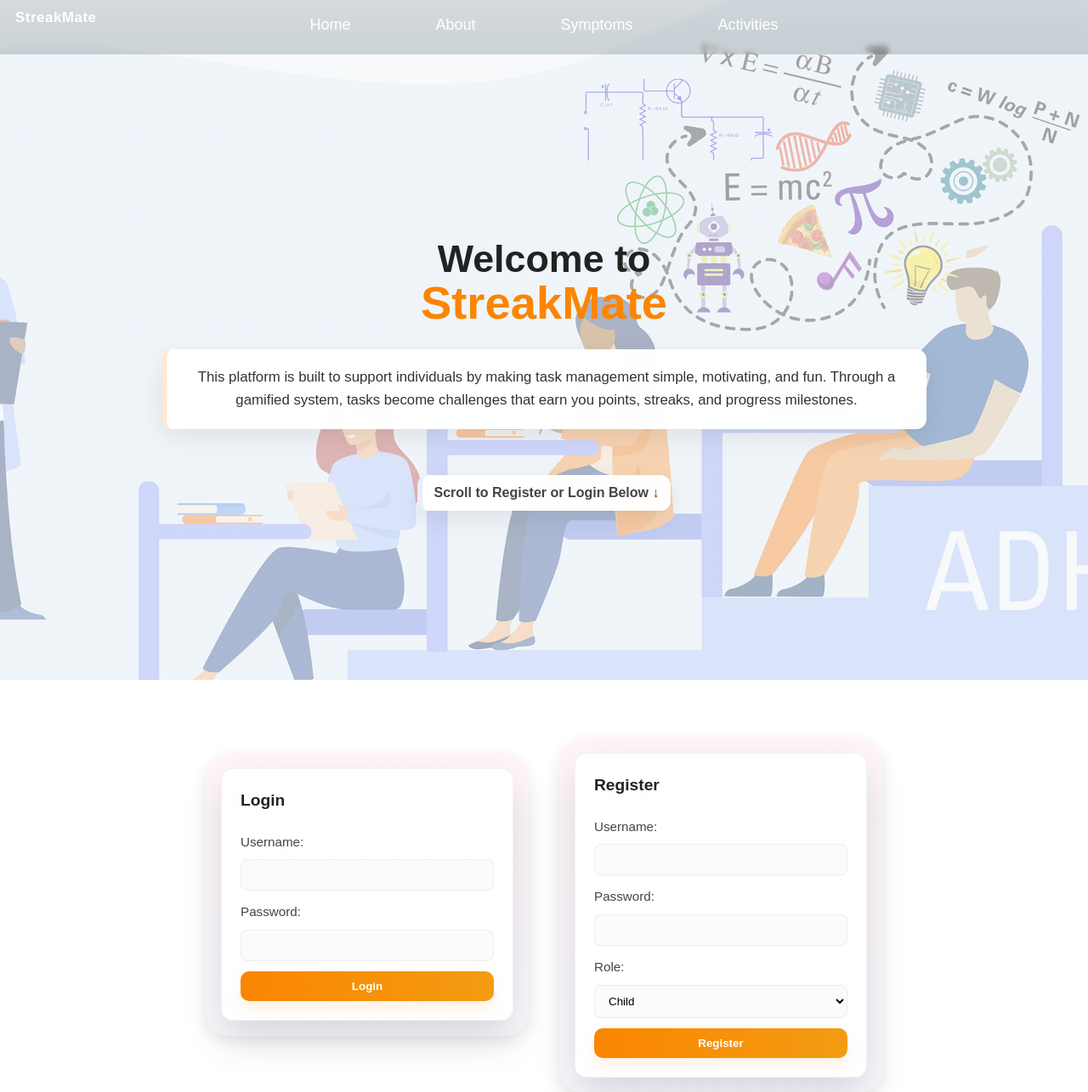
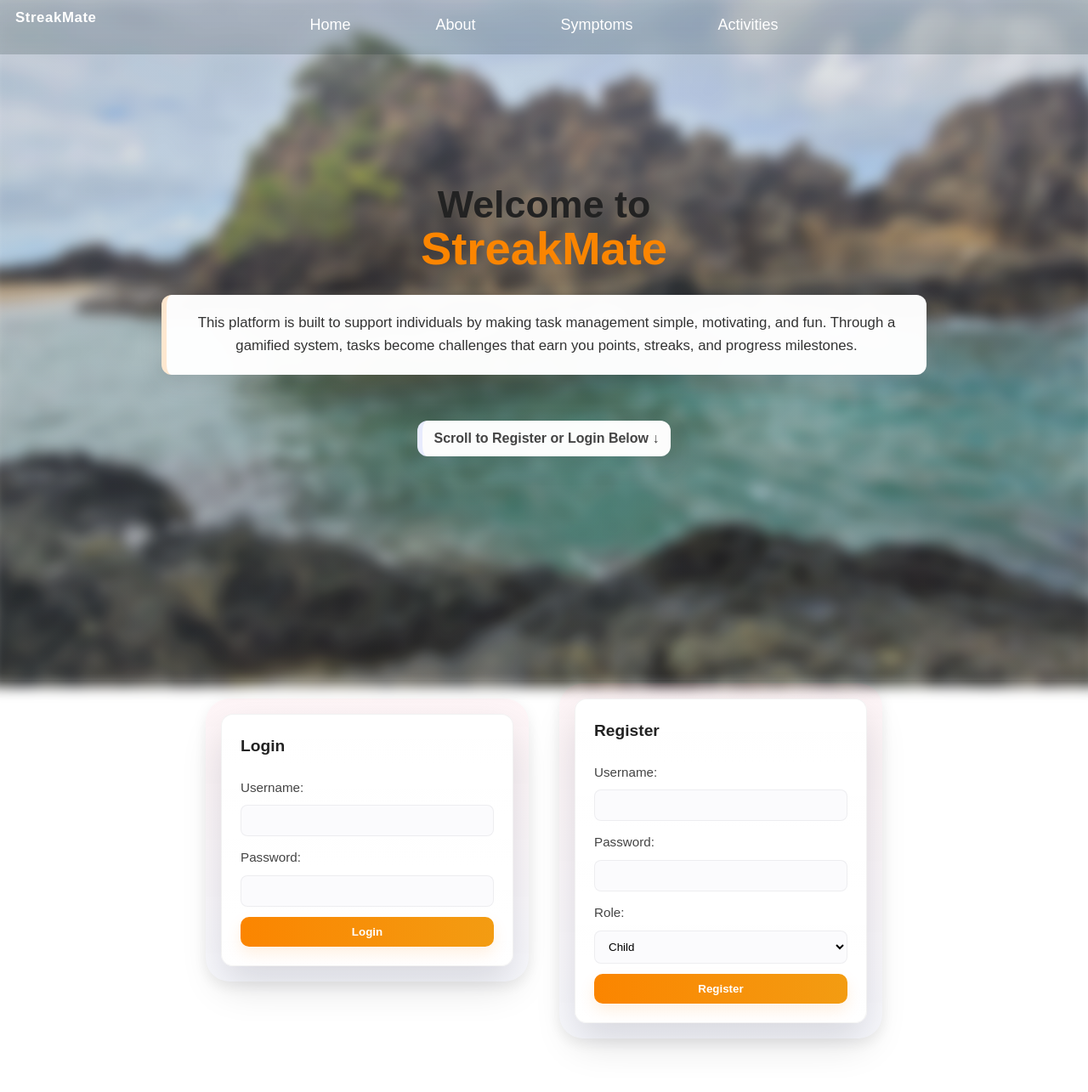
Before and after one commit to Homelesslander/FocusSpark, a Flask app: page / in a window 1280 px wide. Shown: the top 1285 px of the page at 85% size. After the commit the page ends 1233 px from the top, so only its background shows below. Run offline with Flask 3, Linux system fonts and the light colour scheme.

Commit message:
almostfin

```diff
--- a/static/aboutstyle.css
+++ b/static/aboutstyle.css
@@ -13,7 +13,6 @@
 }
 
 /* Prevent content from jumping under the fixed menu */
-body { padding-top: 64px; font-family: Arial, sans-serif; line-height: 1.6; margin: 0; color: #333; background-image: url('/static/images/ADHD-Web-Graphic-5-26-21-3.jpg'); background-size: cover; background-position: center; background-repeat: no-repeat; background-attachment: fixed; }
 /* Ensure the top menu is positioned consistently across pages */
 .menu {
   position: fixed;
@@ -29,16 +28,10 @@ body { padding-top: 64px; font-family: Arial, sans-serif; line-height: 1.6; marg
 }
 
 /* Reserve space so content doesn't jump under the menu */
-body { padding-top: 64px; font-family: Arial, sans-serif; line-height: 1.6; margin: 0; color: #333; background-image: url('/static/images/ADHD-Web-Graphic-5-26-21-3.jpg'); background-size: cover; background-position: center; background-repeat: no-repeat; background-attachment: fixed; }
 body {
   font-family: Arial, sans-serif;
   line-height: 1.6;
   margin: 0;
-  background-image: url('/static/images/ADHD-Web-Graphic-5-26-21-3.jpg');
-  background-size: cover;
-  background-position: center;
-  background-repeat: no-repeat;
-  background-attachment: fixed;
   color: #333;
 }
 html, body {
@@ -46,18 +39,30 @@ html, body {
   box-sizing: border-box;
 }
 *, *:before, *:after { box-sizing: inherit; }
-body {
+/* place the full-screen blurred about image behind everything using a pseudo-element */
+.about-page::before {
+  content: '';
+  position: fixed;
+  inset: 0;
+  z-index: -2; /* behind page content */
+  background-image: url('/static/images/ADHD-Web-Graphic-5-26-21-3.jpg');
+  background-size: cover;
+  background-position: center;
+  background-repeat: no-repeat;
+  filter: blur(8px) saturate(1.06);
+  transform: scale(1.02); /* helps hide blurred edges on narrow viewports */
+}
+
+/* translucent overlay above the background image so text/cards remain readable */
+.about-page {
   font-family: Arial, sans-serif;
   line-height: 1.6;
   margin: 0;
-  /* background image with a soft translucent overlay so cards remain readable */
-  background-image: linear-gradient(rgba(243,246,249,0.65), rgba(243,246,249,0.65)), url('/static/images/ADHD-Web-Graphic-5-26-21-3.jpg');
-  background-size: cover;
-  background-position: center;
-  background-repeat: no-repeat;
-  background-attachment: scroll;
   color: #333;
   overflow-x: hidden; /* prevent horizontal scrolling */
+  /* keep a soft translucent overlay (cards remain readable) */
+  background-image: linear-gradient(rgba(243,246,249,0.65), rgba(243,246,249,0.65));
+  background-attachment: scroll;
 }
 
 /* navigation container for About page: subtle translucent background behind links */
--- a/static/style.css
+++ b/static/style.css
@@ -10,6 +10,31 @@
     background-size: cover;
     height: 109vh;
 }
+
+/* Homepage-only blurred background using the image 'about tab.jpg' */
+.home-page::before {
+    content: '';
+    position: fixed;
+    inset: 0;
+    z-index: -2;
+    background-image: url('/static/images/about tab.jpg');
+    background-position: center;
+    background-size: cover;
+    background-repeat: no-repeat;
+    filter: blur(8px) saturate(1.05);
+    transform: scale(1.02);
+}
+.home-page::after {
+    content: '';
+    position: fixed;
+    inset: 0;
+    z-index: -1;
+    /* much more transparent overlay so the image isn't washed out */
+    background: linear-gradient(rgba(248,249,250,0.06), rgba(248,249,250,0.06));
+}
+
+/* make sure the old homepage-specific main background doesn't show through on the home page */
+.home-page .main { background-image: none !important; }
 
 .navbar {
     display: flex;
--- a/templates/about.html
+++ b/templates/about.html
@@ -6,7 +6,7 @@
     <title>About</title>
     <link rel="stylesheet" href="{{ url_for('static', filename='aboutstyle.css') }}">
 </head>
-<body>
+<body class="about-page">
     <div class="menu">
         <ul style="list-style-type: none;">
             <li><a href="{{ url_for('home') }}">Home</a></li>
--- a/templates/index.html
+++ b/templates/index.html
@@ -7,7 +7,7 @@
         <link rel="stylesheet" href="{{ url_for('static', filename='style.css') }}">
         <link rel="stylesheet" href="{{ url_for('static', filename='aboutstyle.css') }}">
     </head>
-    <body>
+    <body class="home-page">
         <div class="menu">
             <span class="logo-left">StreakMate</span>
             <ul>
--- a/templates/settings.html
+++ b/templates/settings.html
@@ -152,7 +152,6 @@
         </div>
         <button type="submit">Save email settings</button>
       </form>
-      <p style="font-size:0.9rem;color:#666;margin-top:8px;">Note: Configure SMTP using environment variables: <code>SMTP_HOST</code>, <code>SMTP_PORT</code>, <code>SMTP_USER</code>, <code>SMTP_PASS</code>, and optional <code>FROM_EMAIL</code>.</p>
 
       <div style="margin-top:10px;">
         <strong>Email verification:</strong>
```
Also changed, not shown: static/images/about tab.jpg (added).
